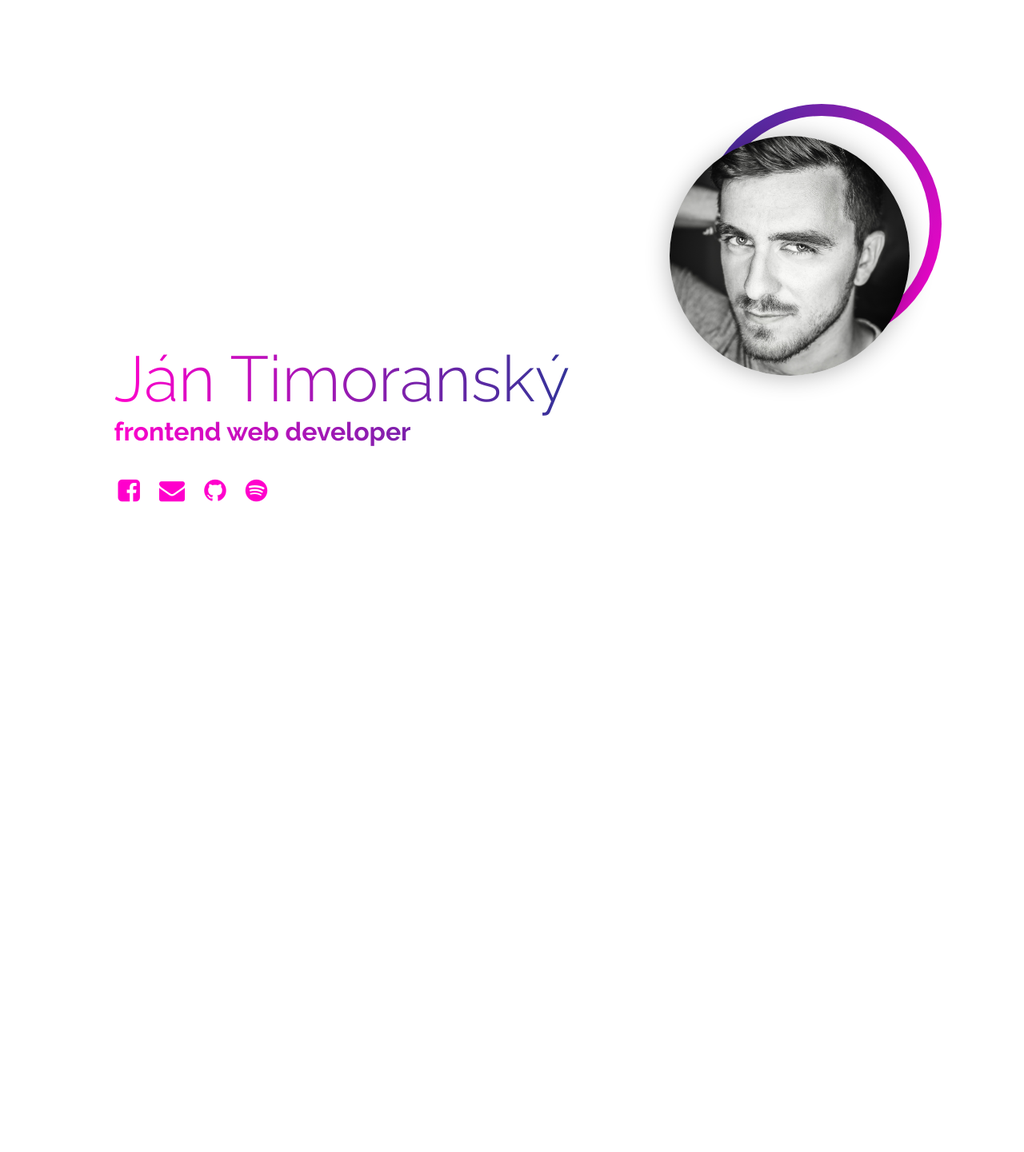
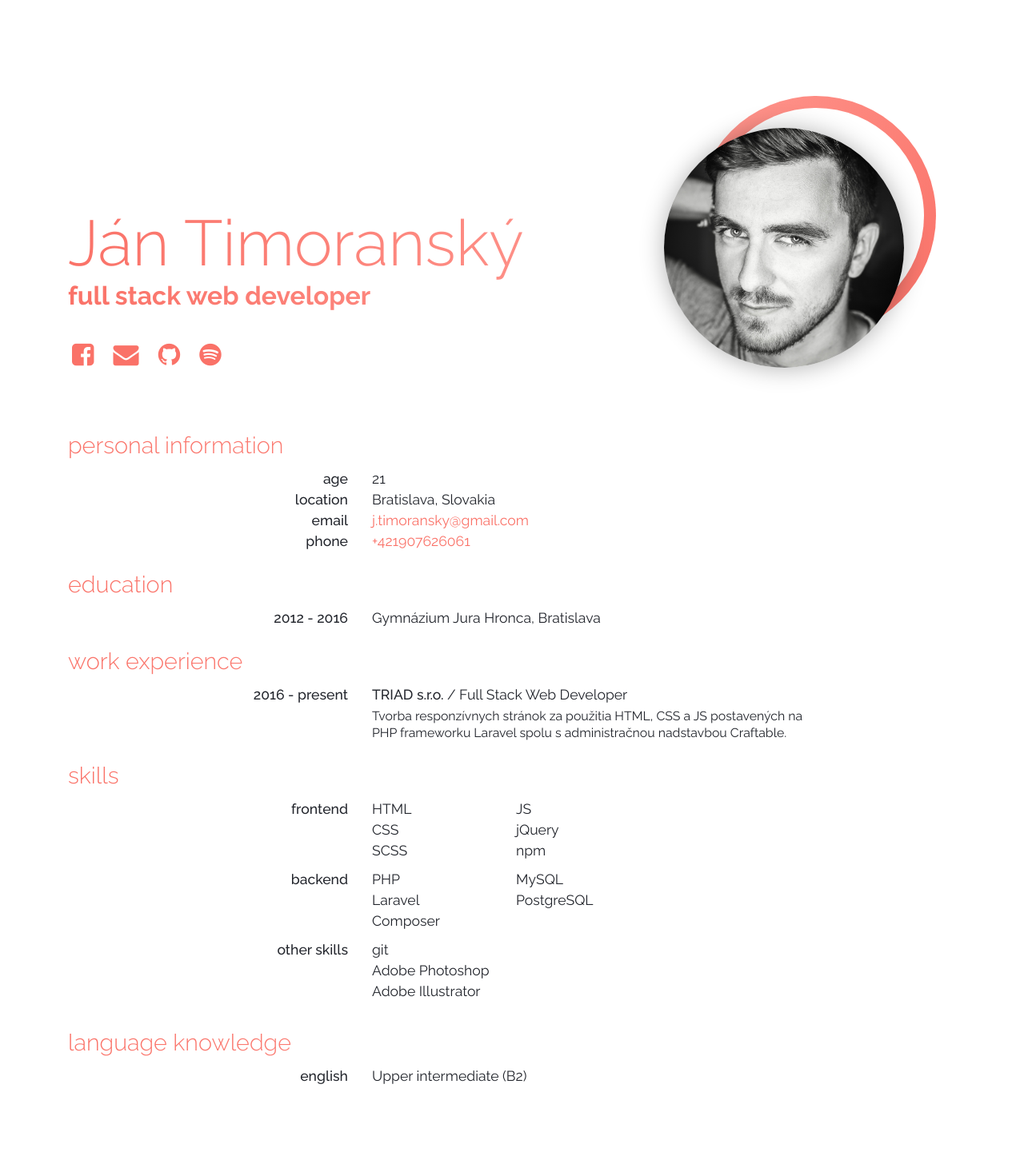
Before and after one commit to timoransky/timoransky.github.io, a PHP site: page / in a window 1280 px wide. Shown: the whole page at 80% size. Before the commit the page ends 628 px from the top, so only its background shows below. Run offline with PHP 8.4, Linux system fonts and the light colour scheme; style sheets or scripts are compiled from the project's sources; some libraries are stand-ins or nearby versions.

Commit message:
Added CV

```diff
--- /dev/null
+++ b/index.html
@@ -0,0 +1,200 @@
+<!doctype html>
+<html lang="sk">
+<head>
+    <meta charset="utf-8">
+    <meta http-equiv="X-UA-Compatible" content="IE=edge">
+    <meta name="viewport" content="width=device-width, initial-scale=1.0, maximum-scale=1.0, user-scalable=no">
+    <meta name="description" content="fullstack web developer">
+
+    <meta property="og:type" content="website">
+    <meta property="og:title" content="Ján Timoranský">
+    <meta property="og:description" content="fullstack web developer">
+    <meta property="og:image" content="">
+    <meta property="og:image:width" content="1200">
+    <meta property="og:image:height" content="628">
+
+    <title>Ján Timoranský</title>
+
+    <link rel="canonical" href="https://timoransky.github.io">
+
+    <link rel="stylesheet" href="https://cdnjs.cloudflare.com/ajax/libs/twitter-bootstrap/4.2.1/css/bootstrap-grid.min.css" integrity="sha256-5tVzt9qv3uUw3EIE/7QPm9GSs/Ze0RoL8CsYuQm8qKg=" crossorigin="anonymous" />
+    <link rel="stylesheet" href="https://cdnjs.cloudflare.com/ajax/libs/font-awesome/4.7.0/css/font-awesome.min.css" integrity="sha256-eZrrJcwDc/3uDhsdt61sL2oOBY362qM3lon1gyExkL0=" crossorigin="anonymous" />
+    <link rel="stylesheet" href="/build/app.css">
+
+    <script>
+        (function(i, s, o, g, r, a, m) {
+            i['GoogleAnalyticsObject'] = r;
+            i[r] = i[r] || function() {
+                (i[r].q = i[r].q || []).push(arguments)
+            }, i[r].l = 1 * new Date();
+            a = s.createElement(o),
+                m = s.getElementsByTagName(o)[0];
+            a.async = 1;
+            a.src = g;
+            m.parentNode.insertBefore(a, m)
+        })(window, document, 'script', 'https://www.google-analytics.com/analytics.js', 'ga');
+        ga('create', 'UA-73391190-3', 'auto');
+        ga('send', 'pageview');
+    </script>
+</head>
+<body>
+
+    <div class="container container--hero">
+        <div class="row">
+            <div class="col-md-8 d-flex flex-column justify-content-end">
+                <h1 class="hero_name">Ján Timoranský</h1>
+                <h2 class="hero_position">full stack web developer</h2>
+                <div class="hero_links">
+                    <a href="https://www.facebook.com/j.timoransky" target="_blank"><i class="fa fa-2x fa-facebook-square" aria-hidden="true"></i></a>
+                    <a href="mailto:j.timoransky@gmail.com" target="_blank"><i class="fa fa-2x fa-envelope" aria-hidden="true"></i></a>
+                    <a href="https://github.com/timoransky" target="_blank"><i class="fa fa-2x fa-github" aria-hidden="true"></i></a>
+                    <a href="https://open.spotify.com/user/11147893382" target="_blank"><i class="fa fa-2x fa-spotify" aria-hidden="true"></i></a>
+                </div>
+            </div>
+            <div class=`"col-md-4">
+                <div class="hero_foto-container">
+                    <div class="hero_foto">
+                        <img src="./img/timoransky.jpg" alt="Ján Timoranský">
+                    </div>
+                </div>
+            </div>
+        </div>
+    </div>
+
+    <div class="cv-details">
+        <div class="container">
+            <h3>personal information</h3>
+            <div class="row">
+                <div class="col-md-4">
+                    <h4>age</h4>
+                </div>
+                <div class="col-md-6">
+                    <p>21</p>
+                </div>
+            </div>
+            <div class="row">
+                <div class="col-md-4">
+                    <h4>location</h4>
+                </div>
+                <div class="col-md-6">
+                    <p>Bratislava, Slovakia</p>
+                </div>
+            </div>
+            <div class="row">
+                <div class="col-md-4">
+                    <h4>email</h4>
+                </div>
+                <div class="col-md-6">
+                    <p><a href="mailto:j.timoransky@gmail.com">j.timoransky@gmail.com</a></p>
+                </div>
+            </div>
+            <div class="row">
+                <div class="col-md-4">
+                    <h4>phone</h4>
+                </div>
+                <div class="col-md-6">
+                    <p><a href="tel:+421907626061">+421907626061</a></p>
+                </div>
+            </div>
+        </div>
+
+        <div class="container">
+            <h3>education</h3>
+            <div class="row">
+                <div class="col-md-4">
+                    <h4>2012 - 2016</h4>
+                </div>
+                <div class="col-md-6">
+                    <p>Gymnázium Jura Hronca, Bratislava</p>
+                </div>
+            </div>
+        </div>
+
+        <div class="container">
+            <h3>work experience</h3>
+            <div class="row">
+                <div class="col-md-4">
+                    <h4>2016 - present</h4>
+                </div>
+                <div class="col-md-6">
+                    <p><strong>TRIAD s.r.o.</strong> / Full Stack Web Developer</p>
+                    <p><small>Tvorba responzívnych stránok za použitia HTML, CSS a JS postavených na PHP frameworku Laravel spolu s administračnou nadstavbou Craftable.</small></p>
+                </div>
+            </div>
+        </div>
+
+        <div class="container">
+            <h3>Skills</h3>
+            <div class="row">
+                <div class="col-md-4">
+                    <h4>Frontend</h4>
+                </div>
+                <div class="col-md-6 row">
+                    <div class="col-md-4">
+                        <ul>
+                            <li>HTML</li>
+                            <li>CSS</li>
+                            <li>SCSS</li>
+                        </ul>
+                    </div>
+                    <div class="col-md-4">
+                        <ul>
+                            <li>JS</li>
+                            <li>jQuery</li>
+                            <li>npm</li>
+                        </ul>
+                    </div>
+                </div>
+            </div>
+            <div class="row">
+                <div class="col-md-4">
+                    <h4>Backend</h4>
+                </div>
+                <div class="col-md-6 row">
+                    <div class="col-md-4">
+                        <ul>
+                            <li>PHP</li>
+                            <li>Laravel</li>
+                            <li>Composer</li>
+                        </ul>
+                    </div>
+                    <div class="col-md-4">
+                        <ul>
+                            <li>MySQL</li>
+                            <li>PostgreSQL</li>
+                        </ul>
+                    </div>
+                </div>
+            </div>
+            <div class="row">
+                <div class="col-md-4">
+                    <h4>Other skills</h4>
+                </div>
+                <div class="col-md-6">
+                    <ul>
+                        <li>git</li>
+                        <li>Adobe Photoshop</li>
+                        <li>Adobe Illustrator</li>
+                    </ul>
+                </div>
+            </div>
+        </div>
+
+        <div class="container">
+            <h3>Language knowledge</h3>
+            <div class="row">
+                <div class="col-md-4">
+                    <h4>English</h4>
+                </div>
+                <div class="col-md-6">
+                    <p>Upper intermediate (B2)</p>
+                </div>
+            </div>
+        </div>
+
+    </div>
+
+    <script src="https://cdnjs.cloudflare.com/ajax/libs/jquery/3.3.1/jquery.min.js" integrity="sha256-FgpCb/KJQlLNfOu91ta32o/NMZxltwRo8QtmkMRdAu8=" crossorigin="anonymous"></script>
+    <script type="text/javascript" src="/build/app.js"></script>
+</body>
+</html>
--- a/index.php
+++ /dev/null
@@ -1,67 +0,0 @@
-<!doctype html>
-<html lang="sk">
-<head>
-    <meta charset="utf-8">
-    <meta http-equiv="X-UA-Compatible" content="IE=edge">
-    <meta name="viewport" content="width=device-width, initial-scale=1.0, maximum-scale=1.0, user-scalable=no">
-    <meta name="description" content="">
-
-    <meta property="og:type" content="website">
-    <meta property="og:title" content="">
-    <meta property="og:description" content="">
-    <meta property="og:image" content="">
-    <meta property="og:image:width" content="1200">
-    <meta property="og:image:height" content="628">
-
-    <title></title>
-
-    <link rel="canonical" href="">
-    <link rel="stylesheet" href="/build/app.css">
-    <link rel="stylesheet" href="https://cdnjs.cloudflare.com/ajax/libs/font-awesome/4.7.0/css/font-awesome.min.css" />
-
-    <!--[if lt IE 9]>
-    <script src="assets/js/vendor/html5-3.6-respond-1.4.2.min.js"></script>
-    <![endif]-->
-    <script>
-        (function(i, s, o, g, r, a, m) {
-            i['GoogleAnalyticsObject'] = r;
-            i[r] = i[r] || function() {
-                (i[r].q = i[r].q || []).push(arguments)
-            }, i[r].l = 1 * new Date();
-            a = s.createElement(o),
-                m = s.getElementsByTagName(o)[0];
-            a.async = 1;
-            a.src = g;
-            m.parentNode.insertBefore(a, m)
-        })(window, document, 'script', 'https://www.google-analytics.com/analytics.js', 'ga');
-        ga('create', 'UA-73391190-3', 'auto');
-        ga('send', 'pageview');
-    </script>
-</head>
-<body>
-
-    <div class="container">
-        <section class="hero">
-            <div class="hero_text">
-                <h1 class="hero_name">Ján Timoranský</h1>
-                <h2 class="hero_position">frontend web developer</h2>
-                <div class="hero_links">
-                    <a href="https://www.facebook.com/j.timoransky" target="_blank"><i class="fa fa-2x fa-facebook-square" aria-hidden="true"></i></a>
-                    <a href="mailto:j.timoransky@gmail.com" target="_blank"><i class="fa fa-2x fa-envelope" aria-hidden="true"></i></a>
-                    <a href="https://github.com/timoransky" target="_blank"><i class="fa fa-2x fa-github" aria-hidden="true"></i></a>
-                    <a href="https://open.spotify.com/user/11147893382" target="_blank"><i class="fa fa-2x fa-spotify" aria-hidden="true"></i></a>
-                </div>
-            </div>
-
-            <div class="hero_foto-container">
-                <div class="hero_foto">
-                    <img src="./img/timoransky.jpg" alt="Ján Timoranský">
-                </div>
-            </div>
-        </section>
-    </div>
-
-    <script src="https://cdnjs.cloudflare.com/ajax/libs/jquery/3.3.1/jquery.min.js" integrity="sha256-FgpCb/KJQlLNfOu91ta32o/NMZxltwRo8QtmkMRdAu8=" crossorigin="anonymous"></script>
-    <script type="text/javascript" src="/build/app.js"></script>
-</body>
-</html>
--- a/src/scss/_variables.scss
+++ b/src/scss/_variables.scss
@@ -1,6 +1,6 @@
-$text_color_dark: #22252c;
-$text_color_light: #ffffff;
-$primary: #ff00cc;
-$secondary: #333399;
+$text_color_dark: #22252C;
+$text_color_light: #FFFFFF;
+$primary: #FA7268;
+$secondary: #FF978F;
 $gradient: linear-gradient(to right, $primary, $secondary);
 $gradient_reversed: linear-gradient(-60deg, $primary, $secondary);
--- a/src/scss/app.scss
+++ b/src/scss/app.scss
@@ -1,5 +1,4 @@
-@import url('https://fonts.googleapis.com/css?family=Open+Sans:400,700&subset=latin-ext');
-@import url('https://fonts.googleapis.com/css?family=Raleway:300,400,700&subset=latin-ext');
+@import url('https://fonts.googleapis.com/css?family=Raleway:300,400,500,700&subset=latin-ext');
 @import 'variables';
 
 * {
@@ -9,24 +8,15 @@
 }
 
 body {
-  font-family: 'Open Sans', sans-serif;
   font-family: 'Raleway', sans-serif;
+  font-size: 16px;
   color: $text_color_dark;
   overflow-x: hidden;
+  padding: 40px 0 80px;
 }
 
-.container {
-  max-width: 1200px;
-  margin: auto;
-  height: 100vh;
-  display: flex;
-  justify-content: center;
-  align-items: center;
-
-  @media screen and (max-width: 768px) {
-    min-height: 100vh;
-    height: auto;
-  }
+.container--hero {
+  margin: 80px auto;
 }
 
 .hero {
@@ -178,6 +168,8 @@ body {
   }
 
   &_foto {
+    max-width: 300px;
+    position: relative;
     border-radius: 50%;
     overflow: hidden;
     box-shadow: 0px 5px 7px -2px rgba(0, 0, 0, 0.4);
@@ -189,3 +181,60 @@ body {
     }
   }
 }
+
+.cv-details {
+  h3 {
+    font-size: 1.8em;
+    font-weight: 300;
+    margin: .75em auto .5em;
+    text-transform: lowercase;
+
+    color: $primary;
+    background: $gradient;
+    -webkit-background-clip: text;
+    -webkit-text-fill-color: transparent;
+    transition: all ease-in-out 1s;
+
+  }
+
+  h4, p, ul {
+    font-size: 1.1em;
+    font-weight: 400;
+    margin-bottom: 5px;
+  }
+
+  h4 {
+    font-weight: 500;
+    text-align: right;
+    text-transform: lowercase;
+  }
+
+  p {
+    strong {
+      font-weight: 500;
+    }
+    small {
+      font-size: 0.9em;
+    }
+  }
+
+  ul {
+    margin-bottom: 15px;
+    list-style: none;
+    list-style-position: inside;
+
+    li {
+      margin-bottom: 5px;
+    }
+  }
+
+  a {
+    color: $primary;
+    text-decoration: none;
+    transition: all .2s ease-in-out;
+
+    &:hover {
+      color: $secondary;
+    }
+  }
+}
```
